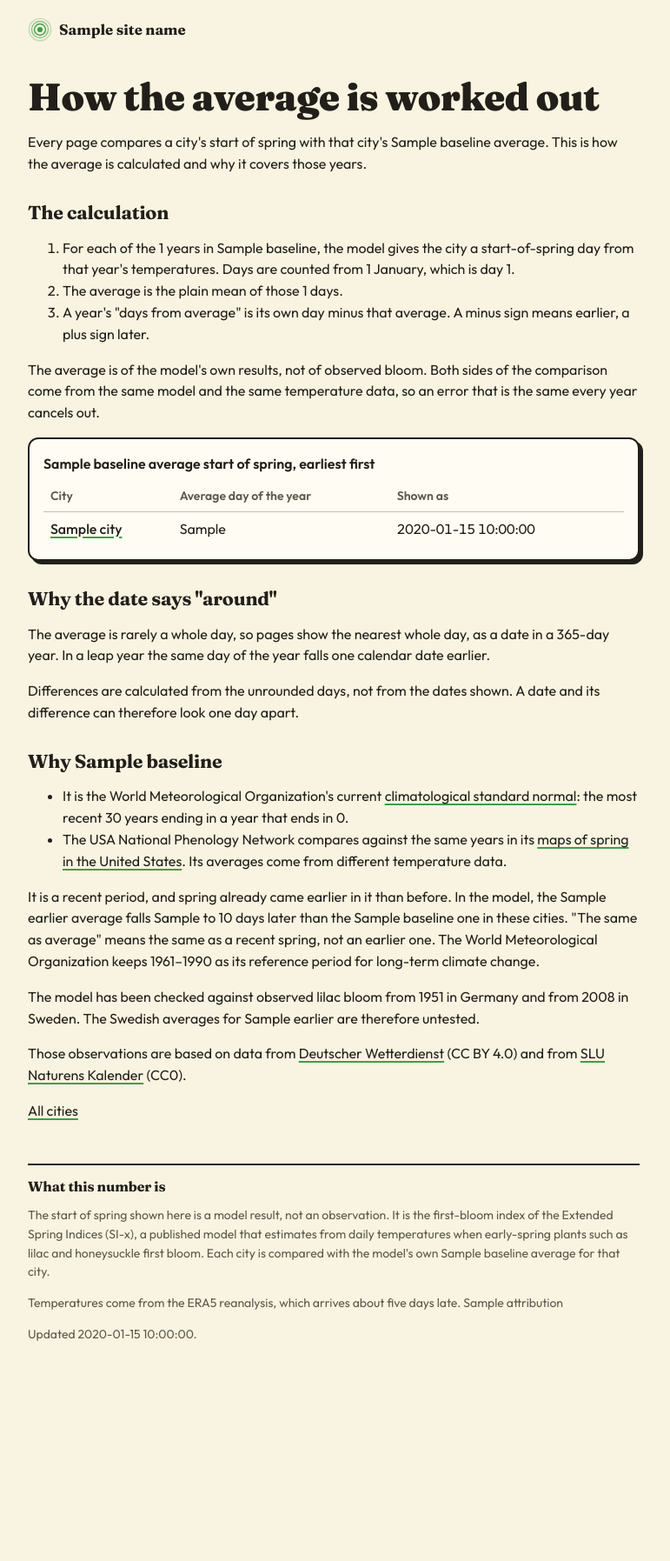
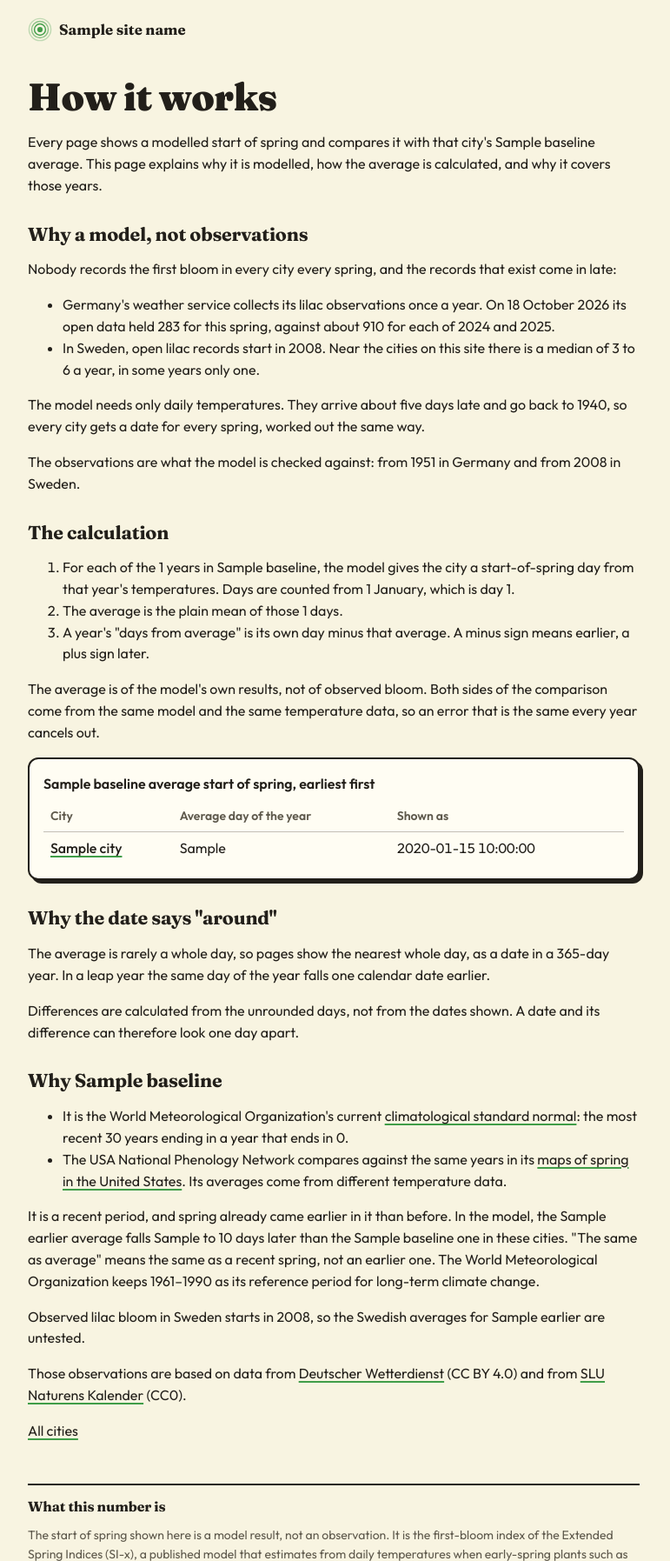
Before and after one commit to Aimekram/call-of-kiuru, a Python web app: template site/templates/method.html in a window 1280 px wide. Shown: the top 1795 px of the page at 87% size, without its empty margins (256-1027 px from the left). Before the commit the page ends 1542 px from the top, so only its background shows below. Run offline with Jinja, Linux system fonts and the light colour scheme; the template is opened without the code that fills it: most values are stand-ins (such as "Sample title", 1, 10 or a date in 2020).

Commit message:
feat: explain on the method page why the site uses a model
Germany's lilac observations come in once a year (283 for 2026 by 18
October, against about 910 a year before); Sweden's start in 2008. The
'Model, not observation' label links here. Page renamed 'How it works'.
The link test now checks #anchors exist.

Co-Authored-By: Claude Opus 5.5 <noreply@anthropic.com>

```diff
--- a/site/templates/city.html
+++ b/site/templates/city.html
@@ -22,7 +22,7 @@
 <dd>{{ city.data_through }}</dd>
 </dl>
 {% endif %}
-<p><a class="chip" href="{{ root }}method/">Model, not observation</a></p>
+<p><a class="chip" href="{{ root }}method/#model">Model, not observation</a></p>
 <h2>Every year since {{ city.years[-1].year }}</h2>
 <div class="card">
 <table class="sortable">
--- a/site/templates/method.html
+++ b/site/templates/method.html
@@ -1,9 +1,17 @@
 {% extends "base.html" %}
-{% block title %}How the {{ baseline }} average is worked out – {{ site_name }}{% endblock %}
-{% block description %}How each city's {{ baseline }} average start of spring is calculated, and why those 30 years.{% endblock %}
+{% block title %}How it works – {{ site_name }}{% endblock %}
+{% block description %}Why the start of spring comes from a model rather than observations, and how each city's {{ baseline }} average is calculated.{% endblock %}
 {% block content %}
-<h1>How the average is worked out</h1>
-<p>Every page compares a city's start of spring with that city's {{ baseline }} average. This is how the average is calculated and why it covers those years.</p>
+<h1>How it works</h1>
+<p>Every page shows a modelled start of spring and compares it with that city's {{ baseline }} average. This page explains why it is modelled, how the average is calculated, and why it covers those years.</p>
+<h2 id="model">Why a model, not observations</h2>
+<p>Nobody records the first bloom in every city every spring, and the records that exist come in late:</p>
+<ul>
+<li>Germany's weather service collects its lilac observations once a year. On 18 October 2026 its open data held 283 for this spring, against about 910 for each of 2024 and 2025.</li>
+<li>In Sweden, open lilac records start in 2008. Near the cities on this site there is a median of 3 to 6 a year, in some years only one.</li>
+</ul>
+<p>The model needs only daily temperatures. They arrive about five days late and go back to 1940, so every city gets a date for every spring, worked out the same way.</p>
+<p>The observations are what the model is checked against: from 1951 in Germany and from 2008 in Sweden.</p>
 <h2>The calculation</h2>
 <ol>
 <li>For each of the {{ baseline_length }} years in {{ baseline }}, the model gives the city a start-of-spring day from that year's temperatures. Days are counted from 1 January, which is day 1.</li>
@@ -41,7 +49,7 @@
 <li>The USA National Phenology Network compares against the same years in its <a target="_blank" rel="noopener" href="https://www.usanpn.org/data/maps/spring">maps of spring in the United States</a>. Its averages come from different temperature data.</li>
 </ul>
 <p>It is a recent period, and spring already came earlier in it than before. In the model, the {{ earlier }} average falls {{ earlier_gap_least }} to {{ earlier_gap_most }} days later than the {{ baseline }} one in these cities. "The same as average" means the same as a recent spring, not an earlier one. The World Meteorological Organization keeps 1961–1990 as its reference period for long-term climate change.</p>
-<p>The model has been checked against observed lilac bloom from 1951 in Germany and from 2008 in Sweden. The Swedish averages for {{ earlier }} are therefore untested.</p>
+<p>Observed lilac bloom in Sweden starts in 2008, so the Swedish averages for {{ earlier }} are untested.</p>
 <p>Those observations are based on data from <a target="_blank" rel="noopener" href="https://opendata.dwd.de/">Deutscher Wetterdienst</a> (CC BY 4.0) and from <a target="_blank" rel="noopener" href="https://researchdata.se/en/catalogue/dataset/2022-86-1">SLU Naturens Kalender</a> (CC0).</p>
 <p><a href="{{ root }}">All cities</a></p>
 {% endblock %}
```
Also changed, not shown: tests/test_site.py (+7 -2 lines).
